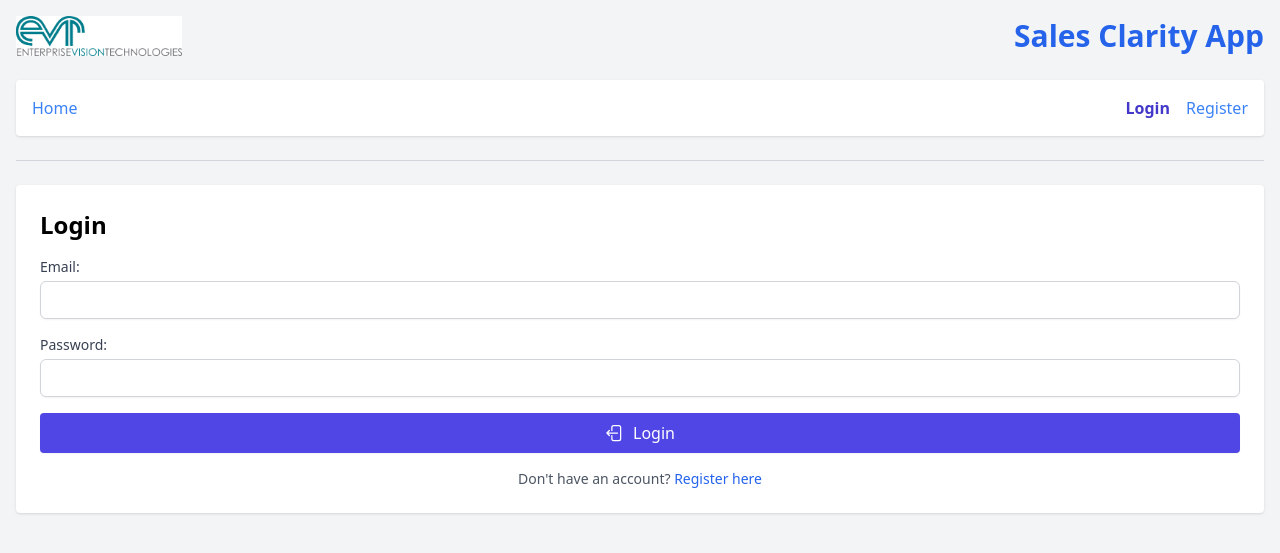
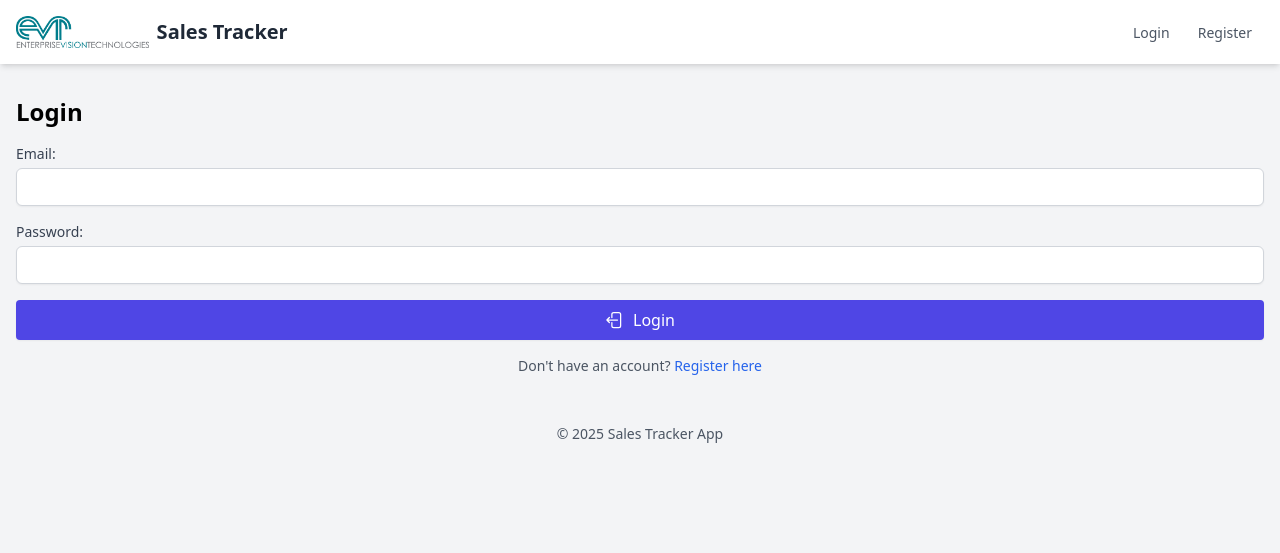
Before and after one commit to baxter-evtcorp/sales_tracker, a Flask app: a page that uses templates/index.html in a window 1280 px wide. Shown: the top 553 px of the page. Run offline with Flask 3, Linux system fonts and the light colour scheme; some libraries are stand-ins or nearby versions.

Commit message:
Fix Manager Dashboard access, restore public index, add logo, update navbar style

```diff
--- a/app.py
+++ b/app.py
@@ -379,8 +379,8 @@
         # If logged in, redirect to the main dashboard
         return redirect(url_for('dashboard'))
     else:
-        # If logged out, show the public landing page (index.html)
-        return render_template('index.html')
+        # If logged out, show the public landing page (public_index.html)
+        return render_template('public_index.html')
 
 @app.route('/login', methods=['GET', 'POST'])
 def login():
@@ -1170,10 +1170,10 @@
 @app.route('/manager_dashboard')
 @login_required
 def manager_dashboard():
-    # Ensure only managers can access
-    if current_user.role != 'manager':
+    # Ensure only managers or admins can access
+    if current_user.role not in ['manager', 'admin']:
         flash('You do not have permission to access the Manager Dashboard.', 'danger')
-        return redirect(url_for('dashboard')) # Redirect non-managers
+        return redirect(url_for('dashboard')) # Redirect non-managers/admins
 
     # --- Data Fetching (Manager View) --- #
     # TODO: Implement filtering by user later
--- a/templates/index.html
+++ b/templates/index.html
@@ -1,128 +1,104 @@
-<!DOCTYPE html>
-<html lang="en">
-<head>
-    <meta charset="UTF-8">
-    <meta name="viewport" content="width=device-width, initial-scale=1.0">
-    <title>{% block title %}Sales Clarity{% endblock %}</title>
-    <!-- Include Tailwind Play CDN -->
-    <script src="https://cdn.tailwindcss.com"></script>
-    <script>
-        // Optional: Add custom Tailwind configuration here if needed later
-        // tailwind.config = {
-        //   theme: {
-        //     extend: {
-        //       colors: {
-        //         clifford: '#da373d',
-        //       }
-        //     }
-        //   }
-        // }
-    </script>
-    <style type="text/tailwindcss">
-        /* You can add custom CSS/Tailwind directives here if needed */
-        /* Example:
-        @layer utilities {
-          .content-auto {
-            content-visibility: auto;
-          }
-        }
-        */
-    </style>
-</head>
-<body class="bg-gray-100 font-sans">
-    <div class="container mx-auto p-4">
-        {# Wrap logo and title in a flex container, justify to space them apart #}
-        <div class="flex items-center justify-between mb-6">
-            <img src="{{ url_for('static', filename='images/EVT_logo_HiRes.jpg') }}" alt="EVT Logo" class="h-10 w-auto"> {# Adjust h-10 (height) as needed #}
-            <h1 class="text-3xl font-bold text-blue-600">Sales Clarity App</h1>
-        </div>
+{% extends "layout.html" %}
 
-        {# Display flashed messages with Tailwind styling #}
-        {% with messages = get_flashed_messages(with_categories=true) %}
-            {% if messages %}
-                <div class="mb-4">
-                {% for category, message in messages %}
-                    {% set alert_color = 'blue' %}
-                    {% if category == 'success' %}{% set alert_color = 'green' %}
-                    {% elif category == 'danger' %}{% set alert_color = 'red' %}
-                    {% elif category == 'warning' %}{% set alert_color = 'yellow' %}
-                    {% elif category == 'info' %}{% set alert_color = 'blue' %}
-                    {% endif %}
-                    <div class="bg-{{ alert_color }}-100 border border-{{ alert_color }}-400 text-{{ alert_color }}-700 px-4 py-3 rounded relative" role="alert">
-                        <span class="block sm:inline">{{ message }}</span>
-                    </div>
-                {% endfor %}
-                </div>
-            {% endif %}
-        {% endwith %}
+{% block title %}Dashboard{% endblock %}
 
-        <nav class="bg-white p-4 rounded shadow mb-6">
-            <ul class="flex space-x-4">
-                <li><a href="{{ url_for('index') }}" class="{% if request.endpoint == 'index' %}font-bold text-indigo-700{% else %}text-blue-500 hover:text-blue-700{% endif %}">Home</a></li>
-                {% if current_user.is_authenticated %}
-                    <li><a href="{{ url_for('dashboard') }}" class="{% if request.endpoint == 'dashboard' %}font-bold text-indigo-700{% else %}text-blue-500 hover:text-blue-700{% endif %}">Dashboard</a></li>
-                    <li><a href="{{ url_for('log_activity') }}" class="{% if request.endpoint == 'log_activity' %}font-bold text-indigo-700{% else %}text-blue-500 hover:text-blue-700{% endif %}">Log Activity</a></li>
-                    <li><a href="{{ url_for('deals') }}" class="{% if request.endpoint == 'deals' %}font-bold text-indigo-700{% else %}text-blue-500 hover:text-blue-700{% endif %}">Manage Deals</a></li>
-                    <li class="flex-grow"><span class="text-gray-700">Welcome, {{ current_user.email }}!</span></li>
-                    <li><a href="{{ url_for('logout') }}" class="text-blue-500 hover:text-blue-700">Logout</a></li>
-                {% else %}
-                    <li class="flex-grow"></li> {# Spacer #}
-                    <li><a href="{{ url_for('login') }}" class="{% if request.endpoint == 'login' %}font-bold text-indigo-700{% else %}text-blue-500 hover:text-blue-700{% endif %}">Login</a></li>
-                    <li><a href="{{ url_for('register') }}" class="{% if request.endpoint == 'register' %}font-bold text-indigo-700{% else %}text-blue-500 hover:text-blue-700{% endif %}">Register</a></li>
-                {% endif %}
-            </ul>
-        </nav>
+{% block content %}
+<div class="container mx-auto px-4 py-8">
+    <h1 class="text-3xl font-bold text-gray-900 mb-6">Dashboard</h1>
+    <p class="text-lg text-gray-700 mb-8">Welcome back, {{ current_user.email }}!</p>
 
-        <hr class="my-6 border-gray-300">
-
-        <!-- Content area -->
-        <main class="bg-white p-6 rounded shadow">
-            {% block content %}
-            {% if not current_user.is_authenticated %}
-                {# Content for logged-out users #}
-                <div class="text-center mb-8">
-                    <img src="{{ url_for('static', filename='images/EVT_logo_HiRes.jpg') }}" alt="EVT Logo" class="mx-auto h-24 w-auto mb-4">
-                    <h2 class="text-3xl font-bold text-gray-800 mb-2">Welcome to the Activity Tracker</h2>
-                    <p class="text-lg text-gray-600">Track your sales activities and manage your deals effectively.</p>
-                </div>
-
-                <div class="grid md:grid-cols-2 gap-8 mb-8">
-                    <div>
-                        <h3 class="text-2xl font-semibold text-gray-700 mb-4 border-b pb-2">Use Cases</h3>
-                        <ul class="list-disc list-inside space-y-2 text-gray-600">
-                            <li>Log calls, emails, and meetings related to deals.</li>
-                            <li>Visualize your sales pipeline stages.</li>
-                            <li>Track deal values and expected close dates.</li>
-                            <li>Keep contact information organized.</li>
-                            <li><em class="text-gray-500">(Add more specific use cases here...)</em></li>
-                        </ul>
-                    </div>
-                    <div>
-                        <h3 class="text-2xl font-semibold text-gray-700 mb-4 border-b pb-2">Release Notes</h3>
-                        <div class="space-y-4 text-gray-600">
-                            <p><strong>Version 1.3 (Current):</strong> Added "Video Call" activity type. Fixed notes display in Recent Activities on Log Activity page.</p> {# Added new release note #}
-                            <p><strong>Version 1.2:</strong> Enhanced Email Deal Report with Status & Time Period filters, exclusion of lost deals from totals, and formatting updates.</p>
-                            <p><strong>Version 1.1:</strong> Dashboard pagination, unified table views, Docker support.</p>
-                            <p><strong>Version 1.0:</strong> Initial release with core activity logging and deal management.</p>
-                            <p><em class="text-gray-500">(Add more detailed release notes or link to a separate page...)</em></p>
-                        </div>
-                    </div>
-                </div>
-
-                <div class="text-center mt-8 pt-6 border-t">
-                    <p class="text-gray-700">Please <a href="{{ url_for('login') }}" class="text-indigo-600 hover:underline">login</a> or <a href="{{ url_for('register') }}" class="text-indigo-600 hover:underline">register</a> to start using the tracker.</p>
-                </div>
-
-            {% else %}
-                {# Default content if no block is provided by extending template (e.g., for logged-in users if index is accessed directly) #}
-                {# This shouldn't typically be seen due to the redirect in app.py #}
-                <h2 class="text-2xl font-semibold mb-4">Welcome!</h2>
-                <p class="text-gray-700">Redirecting you to the dashboard...</p>
-                <script>window.location.href = "{{ url_for('dashboard') }}";</script> {# Fallback JS redirect #}
-            {% endif %}
-            {% endblock %}
-        </main>
+    <!-- Action Buttons -->
+    <div class="flex space-x-4 mb-8">
+        <a href="{{ url_for('add_deal') }}" class="bg-blue-600 hover:bg-blue-700 text-white font-bold py-2 px-4 rounded inline-flex items-center">
+            <svg xmlns="[http://www.w3.org/2000/svg"](http://www.w3.org/2000/svg") fill="none" viewBox="0 0 24 24" stroke-width="1.5" stroke="currentColor" class="w-5 h-5 mr-2"><path stroke-linecap="round" stroke-linejoin="round" d="M12 4.5v15m7.5-7.5h-15" /></svg>
+            Add New Deal
+        </a>
+        <a href="{{ url_for('log_activity') }}" class="bg-green-600 hover:bg-green-700 text-white font-bold py-2 px-4 rounded inline-flex items-center">
+            <svg xmlns="[http://www.w3.org/2000/svg"](http://www.w3.org/2000/svg") fill="none" viewBox="0 0 24 24" stroke-width="1.5" stroke="currentColor" class="w-5 h-5 mr-2"><path stroke-linecap="round" stroke-linejoin="round" d="M16.862 4.487l1.687-1.688a1.875 1.875 0 112.652 2.652L6.832 19.82a4.5 4.5 0 01-1.897 1.13l-2.685.8.8-2.685a4.5 4.5 0 011.13-1.897L16.863 4.487zm0 0L19.5 7.125" /></svg>
+            Log New Activity
+        </a>
     </div>
 
-</body>
-</html>
+    <!-- Deals Section (Original Position) -->
+    <div class="mt-8">
+        <h2 class="text-2xl font-semibold text-gray-800 mb-4">My Deals</h2>
+        {% if deals %}
+            <div class="overflow-x-auto shadow-md sm:rounded-lg">
+                <table class="min-w-full divide-y divide-gray-200">
+                    <thead class="bg-gray-50">
+                        <tr>
+                            <th scope="col" class="px-6 py-3 text-left text-xs font-medium text-gray-500 uppercase tracking-wider">Name</th>
+                            <th scope="col" class="px-6 py-3 text-left text-xs font-medium text-gray-500 uppercase tracking-wider">Stage</th>
+                            <th scope="col" class="px-6 py-3 text-left text-xs font-medium text-gray-500 uppercase tracking-wider">Revenue</th>
+                            <th scope="col" class="px-6 py-3 text-left text-xs font-medium text-gray-500 uppercase tracking-wider">Close Date</th>
+                            <th scope="col" class="px-6 py-3 text-left text-xs font-medium text-gray-500 uppercase tracking-wider">Contact</th>
+                            <th scope="col" class="px-6 py-3 text-left text-xs font-medium text-gray-500 uppercase tracking-wider">Actions</th>
+                        </tr>
+                    </thead>
+                    <tbody class="bg-white divide-y divide-gray-200">
+                        {% for deal in deals %}
+                            <tr>
+                                <td class="px-6 py-4 whitespace-nowrap text-sm font-medium text-gray-900">{{ deal.name }}</td>
+                                <td class="px-6 py-4 whitespace-nowrap text-sm text-gray-500">{{ deal.stage }}</td>
+                                <td class="px-6 py-4 whitespace-nowrap text-sm text-gray-500">${{ "{:.2f}".format(deal.revenue) if deal.revenue else '0.00' }}</td>
+                                <td class="px-6 py-4 whitespace-nowrap text-sm text-gray-500">{{ deal.close_date.strftime('%Y-%m-%d') if deal.close_date else 'N/A' }}</td>
+                                <td class="px-6 py-4 whitespace-nowrap text-sm text-gray-500">{{ deal.contact_name if deal.contact_name else 'N/A' }}</td>
+                                <td class="px-6 py-4 whitespace-nowrap text-right text-sm font-medium">
+                                    <a href="{{ url_for('edit_deal', deal_id=deal.id) }}" class="bg-white hover:bg-gray-50 text-gray-700 font-medium py-1 px-3 rounded border border-gray-300 shadow-sm inline-flex items-center text-sm">
+                                        <svg xmlns="[http://www.w3.org/2000/svg"](http://www.w3.org/2000/svg") fill="none" viewBox="0 0 24 24" stroke-width="1.5" stroke="currentColor" class="w-4 h-4 mr-1">
+                                            <path stroke-linecap="round" stroke-linejoin="round" d="m16.862 4.487 1.687-1.688a1.875 1.875 0 1 1 2.652 2.652L10.582 16.07a4.5 4.5 0 0 1-1.897 1.13L6 18l.8-2.685a4.5 4.5 0 0 1 1.13-1.897l8.932-8.931Zm0 0L19.5 7.125M18 14v4.75A2.25 2.25 0 0 1 15.75 21H5.25A2.25 2.25 0 0 1 3 18.75V8.25A2.25 2.25 0 0 1 5.25 6H10" />
+                                        </svg>
+                                        Edit
+                                    </a>
+                                    <form method="POST" action="{{ url_for('delete_deal', deal_id=deal.id) }}" onsubmit="return confirm('Are you sure you want to delete this deal and all its activities?');" class="inline ml-2">
+                                        <button type="submit" class="bg-red-600 hover:bg-red-700 text-white font-medium py-1 px-3 rounded shadow-sm inline-flex items-center text-sm">
+                                            <svg xmlns="[http://www.w3.org/2000/svg"](http://www.w3.org/2000/svg") fill="none" viewBox="0 0 24 24" stroke-width="1.5" stroke="currentColor" class="w-4 h-4 mr-1">
+                                                <path stroke-linecap="round" stroke-linejoin="round" d="m14.74 9-.346 9m-4.788 0L9.26 9m9.968-3.21c.342.052.682.107 1.022.166m-1.022-.165L18.16 19.673a2.25 2.25 0 0 1-2.244 2.077H8.084a2.25 2.25 0 0 1-2.244-2.077L4.772 5.79m14.456 0a48.108 48.108 0 0 0-3.478-.397m-12 .562c.34-.059.68-.114 1.022-.165m0 0a48.11 48.11 0 0 1 3.478-.397m7.5 0v-.916c0-1.18-.91-2.164-2.09-2.201a51.964 51.964 0 0 0-3.32 0c-1.18.037-2.09 1.022-2.09 2.201v.916m7.5 0a48.667 48.667 0 0 0-7.5 0" />
+                                            </svg>
+                                            Delete
+                                        </button>
+                                    </form>
+                                </td>
+                            </tr>
+                        {% endfor %}
+                    </tbody>
+                </table>
+            </div>
+        {% else %}
+            <p class="text-gray-600">No deals found. Add one above!</p>
+        {% endif %}
+    </div>
+
+    <!-- Recent Activities Section (Original Position) -->
+    <div class="mt-8">
+        <h2 class="text-2xl font-semibold text-gray-800 mb-4">Recent Activities</h2>
+        {% if activities %}
+            <div class="overflow-x-auto shadow-md sm:rounded-lg">
+                <table class="min-w-full divide-y divide-gray-200">
+                    <thead class="bg-gray-50">
+                        <tr>
+                            <th scope="col" class="px-6 py-3 text-left text-xs font-medium text-gray-500 uppercase tracking-wider">Type</th>
+                            <th scope="col" class="px-6 py-3 text-left text-xs font-medium text-gray-500 uppercase tracking-wider">Date</th>
+                            <th scope="col" class="px-6 py-3 text-left text-xs font-medium text-gray-500 uppercase tracking-wider">Notes</th>
+                            <th scope="col" class="px-6 py-3 text-left text-xs font-medium text-gray-500 uppercase tracking-wider">Related Deal</th>
+                        </tr>
+                    </thead>
+                    <tbody class="bg-white divide-y divide-gray-200">
+                        {% for activity in activities %}
+                            <tr>
+                                <td class="px-6 py-4 whitespace-nowrap text-sm text-gray-900">{{ activity.activity_type }}</td>
+                                <td class="px-6 py-4 whitespace-nowrap text-sm text-gray-500">{{ activity.date.strftime('%Y-%m-%d') }}</td>
+                                <td class="px-6 py-4 text-sm text-gray-500 break-words">{{ activity.description }}</td>
+                                <td class="px-6 py-4 whitespace-nowrap text-sm text-gray-500">{{ activity.deal.name if activity.deal else 'N/A' }}</td>
+                            </tr>
+                        {% endfor %}
+                    </tbody>
+                </table>
+            </div>
+        {% else %}
+            <p class="text-gray-600">No recent activities found.</p>
+        {% endif %}
+    </div>
+
+</div>
+{% endblock %}
--- a/templates/layout.html
+++ b/templates/layout.html
@@ -8,22 +8,32 @@
     <link rel="stylesheet" href="{{ url_for('static', filename='css/style.css') }}"> {# Optional: for custom styles #}
 </head>
 <body class="bg-gray-100">
-    <nav class="bg-indigo-600 text-white shadow-md">
+    {# Updated navbar style #}
+    <nav class="bg-white text-gray-800 shadow-md">
         <div class="container mx-auto px-4">
             <div class="flex justify-between items-center py-4">
-                <a href="{{ url_for('index') }}" class="text-xl font-bold">Sales Tracker</a>
+                <div class="flex items-center">
+                    <a href="{{ url_for('index') }}" class="flex items-center mr-4">
+                        <img src="{{ url_for('static', filename='images/EVT_logo_HiRes.jpg') }}" alt="Logo" class="h-8 w-auto mr-2"> {# Corrected filename #}
+                        <span class="text-xl font-bold text-gray-800">Sales Tracker</span> {# Ensure title text is dark #}
+                    </a>
+                </div>
                 <div>
                     {% if current_user.is_authenticated %}
-                        <a href="{{ url_for('log_activity') }}" class="px-3 py-2 rounded hover:bg-indigo-700">Log Activity</a>
-                        <a href="{{ url_for('deals') }}" class="px-3 py-2 rounded hover:bg-indigo-700">Manage Deals</a>
-                        {# Add Manager Dashboard link only if user is manager #}
-                        {% if current_user.role == 'manager' %}
-                            <a href="{{ url_for('manager_dashboard') }}" class="px-3 py-2 rounded hover:bg-indigo-700">Manager Dashboard</a>
-                        {% endif %}
-                        <a href="{{ url_for('logout') }}" class="px-3 py-2 rounded hover:bg-indigo-700">Logout ({{ current_user.email }})</a>
+                        <div class="flex items-center space-x-4">
+                            {# Updated authenticated link styles #}
+                            <a href="{{ url_for('index') }}" class="text-gray-600 hover:text-indigo-600 px-3 py-2 rounded-md text-sm font-medium">Dashboard</a>
+                            <a href="{{ url_for('log_activity') }}" class="text-gray-600 hover:text-indigo-600 px-3 py-2 rounded-md text-sm font-medium">Log Activity</a>
+                            <a href="{{ url_for('deals') }}" class="text-gray-600 hover:text-indigo-600 px-3 py-2 rounded-md text-sm font-medium">Manage Deals</a>
+                            {% if current_user.role == 'manager' or current_user.role == 'admin' %}
+                                <a href="{{ url_for('manager_dashboard') }}" class="text-gray-600 hover:text-indigo-600 px-3 py-2 rounded-md text-sm font-medium">Manager Dashboard</a>
+                            {% endif %}
+                            <a href="{{ url_for('logout') }}" class="text-gray-600 hover:text-indigo-600 px-3 py-2 rounded-md text-sm font-medium">Logout ({{ current_user.email }})</a>
+                        </div>
                     {% else %}
-                        <a href="{{ url_for('login') }}" class="px-3 py-2 rounded hover:bg-indigo-700">Login</a>
-                        <a href="{{ url_for('register') }}" class="px-3 py-2 rounded hover:bg-indigo-700">Register</a>
+                         {# Updated logged-out link styles #}
+                        <a href="{{ url_for('login') }}" class="text-gray-600 hover:text-indigo-600 px-3 py-2 rounded-md text-sm font-medium">Login</a>
+                        <a href="{{ url_for('register') }}" class="text-gray-600 hover:text-indigo-600 px-3 py-2 rounded-md text-sm font-medium">Register</a>
                     {% endif %}
                 </div>
             </div>
--- a/templates/manager_dashboard.html
+++ b/templates/manager_dashboard.html
@@ -72,7 +72,7 @@
     </div>
 
     {# Activities Section #}
-    <div class="bg-white p-6 rounded-lg shadow-md" id="activities-section">
+    <div class="bg-white p-6 rounded-lg shadow-md mb-6" id="activities-section">
         <h2 class="text-xl font-semibold text-gray-700 mb-4">Activities {% if selected_user %}- {{ selected_user.email }}{% else %}(All Users){% endif %}</h2>
         <div class="overflow-x-auto">
             <table class="min-w-full divide-y divide-gray-200">
```
Also changed, not shown: templates/dashboard.html (+126 -117 lines), templates/index-old.html (added, +128 -0 lines), templates/public_index.html (added, +39 -0 lines).
